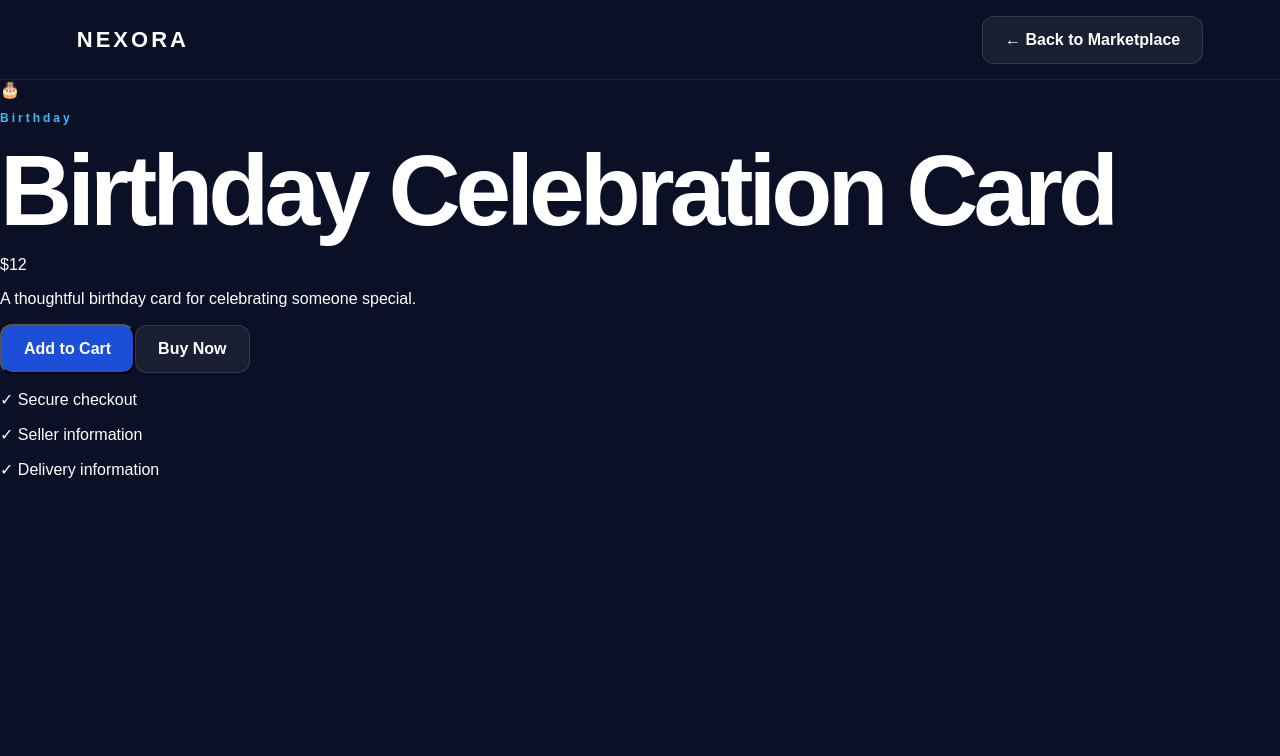
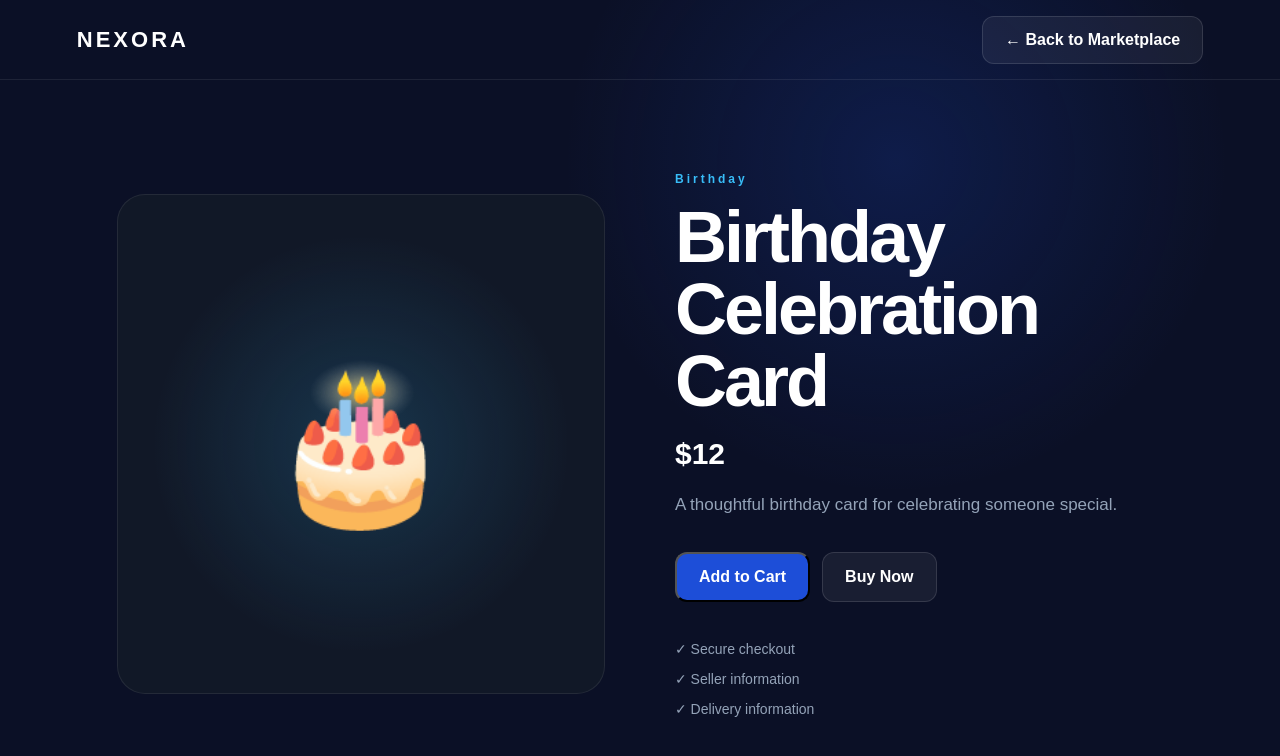
Before and after one commit to Globallinkexpress/-nexora-market-02, a Next.js app: page /product/birthday-card in a window 1280 px wide. Shown: the top 756 px of the page. Built offline with nearby package versions, Linux system fonts and the light colour scheme.

Commit message:
Update globals.css

```diff
--- a/app/globals.css
+++ b/app/globals.css
@@ -355,3 +355,87 @@ h1 span {
     gap: 15px;
   }
 }
+.productPage {
+  min-height: 100vh;
+  background:
+    radial-gradient(circle at 70% 20%, rgba(29, 78, 216, 0.2), transparent 30%),
+    #0b1026;
+}
+
+.productDetail {
+  max-width: 1200px;
+  margin: 0 auto;
+  padding: 80px 6%;
+  display: grid;
+  grid-template-columns: 1fr 1fr;
+  gap: 70px;
+  align-items: center;
+}
+
+.productDetailImage {
+  min-height: 500px;
+  border-radius: 28px;
+  display: grid;
+  place-items: center;
+  background:
+    radial-gradient(circle, rgba(56, 189, 248, 0.18), transparent 60%),
+    #111827;
+  border: 1px solid rgba(255, 255, 255, 0.08);
+}
+
+.productDetailImage span {
+  font-size: 150px;
+}
+
+.productDetailInfo h1 {
+  margin: 15px 0;
+  font-size: clamp(42px, 6vw, 72px);
+  line-height: 1;
+  letter-spacing: -3px;
+}
+
+.detailPrice {
+  margin: 20px 0;
+  font-size: 30px;
+  font-weight: 800;
+}
+
+.detailDescription {
+  max-width: 560px;
+  color: #94a3b8;
+  font-size: 17px;
+  line-height: 1.7;
+}
+
+.purchaseBox {
+  display: flex;
+  gap: 12px;
+  margin-top: 32px;
+}
+
+.productTrust {
+  margin-top: 35px;
+  color: #94a3b8;
+  font-size: 14px;
+  line-height: 1.8;
+}
+
+.productTrust p {
+  margin: 5px 0;
+}
+
+@media (max-width: 800px) {
+  .productDetail {
+    grid-template-columns: 1fr;
+    gap: 35px;
+    padding-top: 45px;
+  }
+
+  .productDetailImage {
+    min-height: 330px;
+  }
+
+  .productDetailImage span {
+    font-size: 110px;
+  }
+}
```
